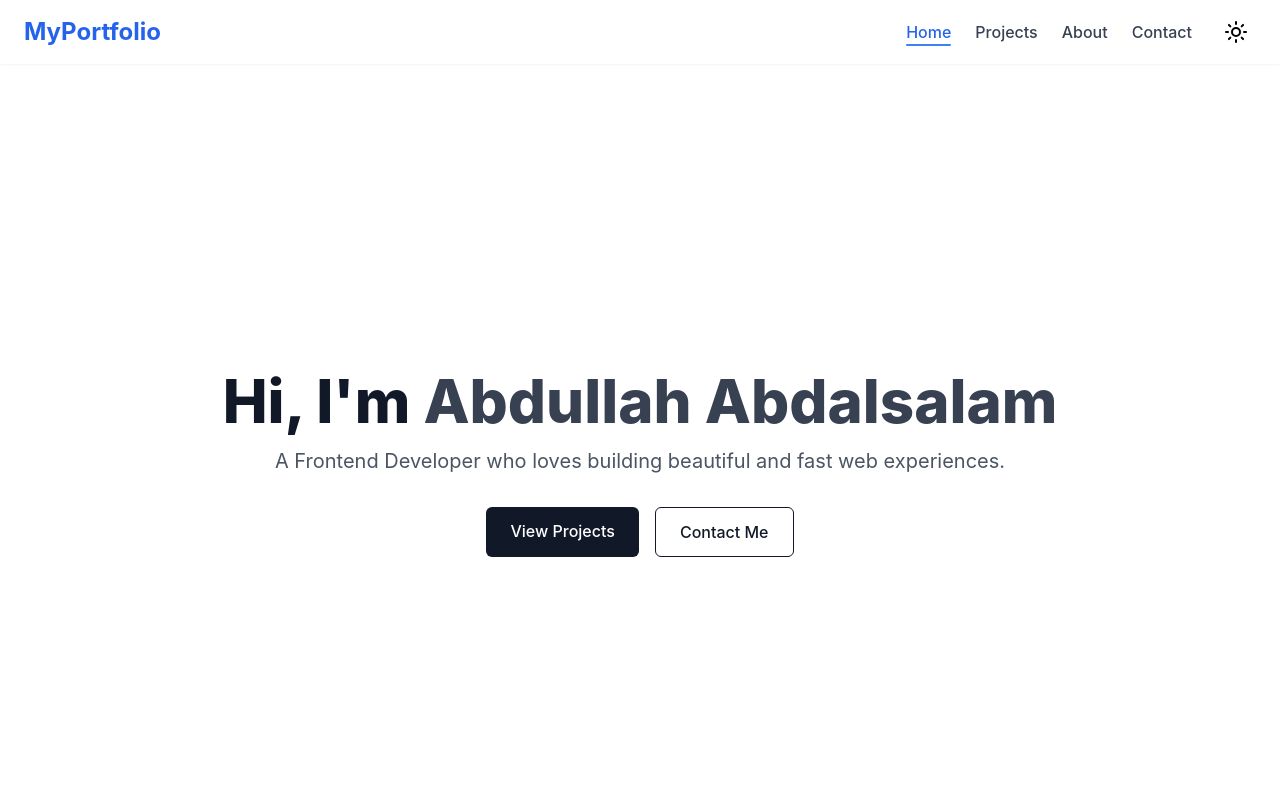
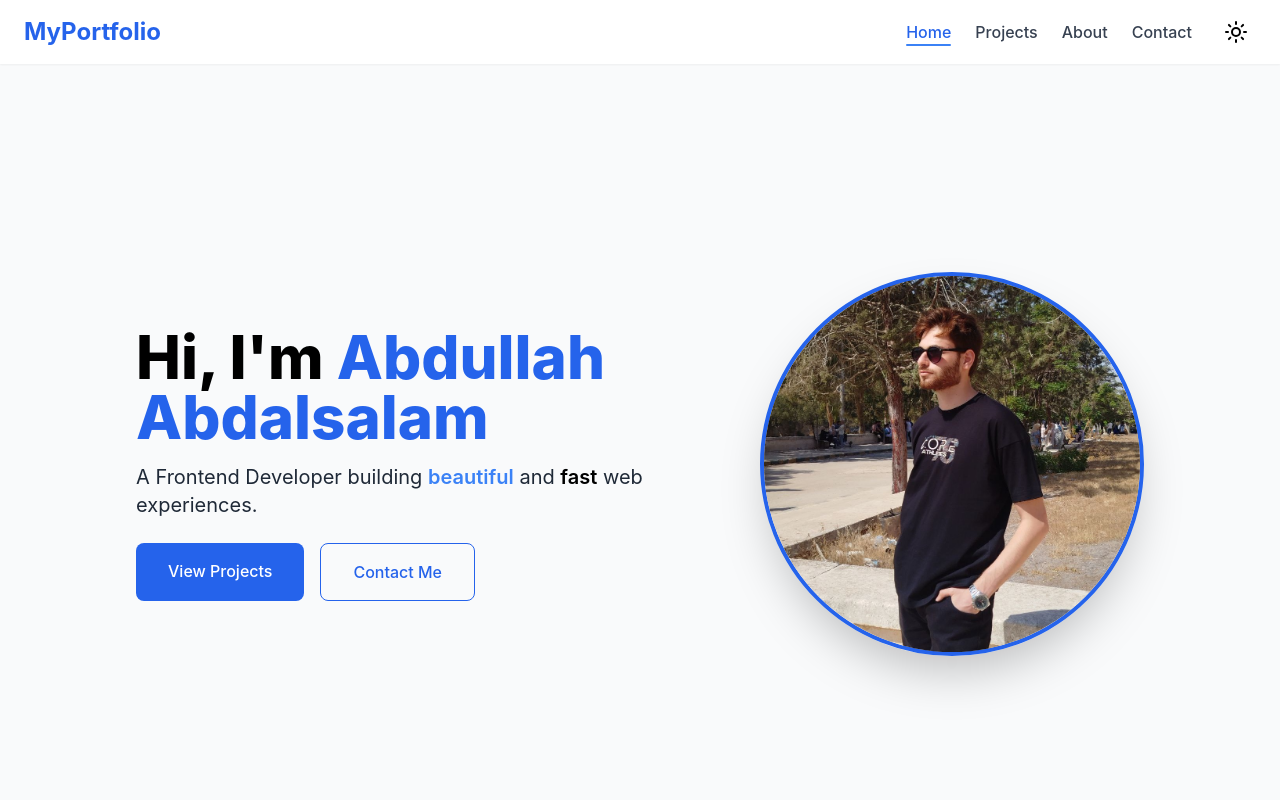
Before and after one commit to Abdullah-Alslam/My-Portfolio, a Next.js app: page / in a window 1280 px wide. Shown: the top 800 px of the page. Built offline with nearby package versions, Linux system fonts and the light colour scheme.

Commit message:
chore : remove unused components file

```diff
--- a/app/components/Home/ContactCTA.jsx
+++ /dev/null
@@ -1,22 +0,0 @@
-"use client";
-import { motion } from "framer-motion";
-import Link from "next/link";
-
-export default function ContactCTA() {
-  return (
-    <motion.section
-      initial={{ opacity: 0, y: 50 }}
-      whileInView={{ opacity: 1, y: 0 }}
-      transition={{ duration: 0.6 }}
-      className="py-20 px-4 bg-indigo-600 text-white text-center"
-    >
-      <h2 className="text-3xl font-bold mb-4">Let's build something together!</h2>
-      <Link
-        href="/contact"
-        className="px-6 py-3 bg-white text-indigo-600 rounded-lg font-semibold hover:bg-gray-200"
-      >
-        Contact Me
-      </Link>
-    </motion.section>
-  );
-}
--- a/app/components/Home/HeroSection.jsx
+++ b/app/components/Home/HeroSection.jsx
@@ -5,50 +5,58 @@ import Link from "next/link";
 
 export default function HeroSection() {
   return (
-    <section className="min-h-screen flex items-center justify-center bg-white px-6">
-      <div className="max-w-4xl mx-auto text-center">
-        {/* Intro text */}
+    <section className="min-h-screen flex flex-col md:flex-row items-center justify-center bg-gray-50 dark:bg-gray-900 px-6 py-12 transition-colors duration-500">
+
+      {/* Text Content */}
+      <div className="text-center md:text-left max-w-xl md:mr-12 order-2 md:order-1">
         <motion.h1
           initial={{ opacity: 0, y: 20 }}
           animate={{ opacity: 1, y: 0 }}
           transition={{ duration: 0.6 }}
-          className="text-5xl md:text-6xl font-extrabold text-gray-900 mb-4"
+          className="text-5xl md:text-6xl font-extrabold mb-4 text-black dark:text-white"
         >
-          Hi, I'm <span className="text-gray-700">Abdullah Abdalsalam</span>
+          Hi, I'm <span className="text-blue-600 dark:text-blue-400">Abdullah Abdalsalam</span>
         </motion.h1>
 
-        {/* Subtitle */}
         <motion.p
           initial={{ opacity: 0, y: 20 }}
           animate={{ opacity: 1, y: 0 }}
           transition={{ delay: 0.2, duration: 0.6 }}
-          className="text-lg md:text-xl text-gray-600 mb-8"
+          className="text-lg md:text-xl text-gray-800 dark:text-gray-300 mb-6"
         >
-          A Frontend Developer who loves building beautiful and fast web experiences.
+          A Frontend Developer building <span className="text-blue-500 dark:text-blue-300 font-semibold">beautiful</span> and <span className="text-black dark:text-white font-semibold">fast</span> web experiences.
         </motion.p>
 
-        {/* Buttons */}
         <motion.div
           initial={{ opacity: 0, y: 20 }}
           animate={{ opacity: 1, y: 0 }}
           transition={{ delay: 0.4, duration: 0.6 }}
-          className="flex flex-col sm:flex-row gap-4 justify-center"
+          className="flex flex-col sm:flex-row gap-4 justify-center md:justify-start mt-4"
         >
           <Link
             href="/projects"
-            className="bg-gray-900 text-white px-6 py-3 rounded-md font-medium hover:bg-gray-800 transition"
+            className="bg-blue-600 text-white px-8 py-4 rounded-lg font-medium hover:bg-blue-700 dark:hover:bg-blue-500 transition"
           >
             View Projects
           </Link>
-
           <Link
             href="/contact"
-            className="border border-gray-900 text-gray-900 px-6 py-3 rounded-md font-medium hover:bg-gray-900 hover:text-white transition"
+            className="border border-blue-600 text-blue-600 px-8 py-4 rounded-lg font-medium hover:bg-blue-600 hover:text-white dark:border-blue-400 dark:text-blue-400 dark:hover:bg-blue-400 dark:hover:text-black transition"
           >
             Contact Me
           </Link>
         </motion.div>
       </div>
+
+      {/* Profile Image */}
+      <motion.img
+        src="/profile2.jpg" // حط صورتك هنا
+        alt="Abdullah Abdalsalam"
+        className="w-80 h-80 md:w-96 md:h-96 rounded-full border-4 border-blue-600 dark:border-blue-400 object-cover shadow-2xl mb-8 md:mb-0 order-1 md:order-2"
+        initial={{ scale: 0.85, opacity: 0 }}
+        animate={{ scale: 1, opacity: 1 }}
+        transition={{ duration: 0.7 }}
+      />
     </section>
   );
 }
```
